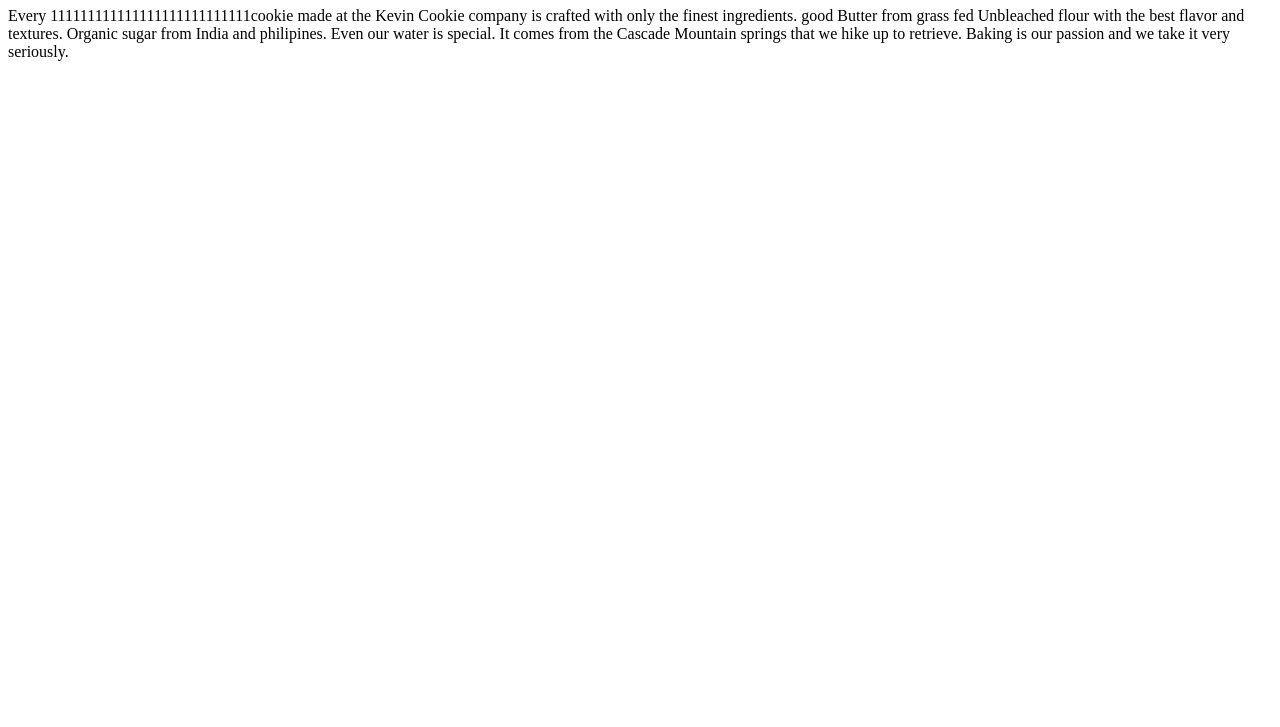
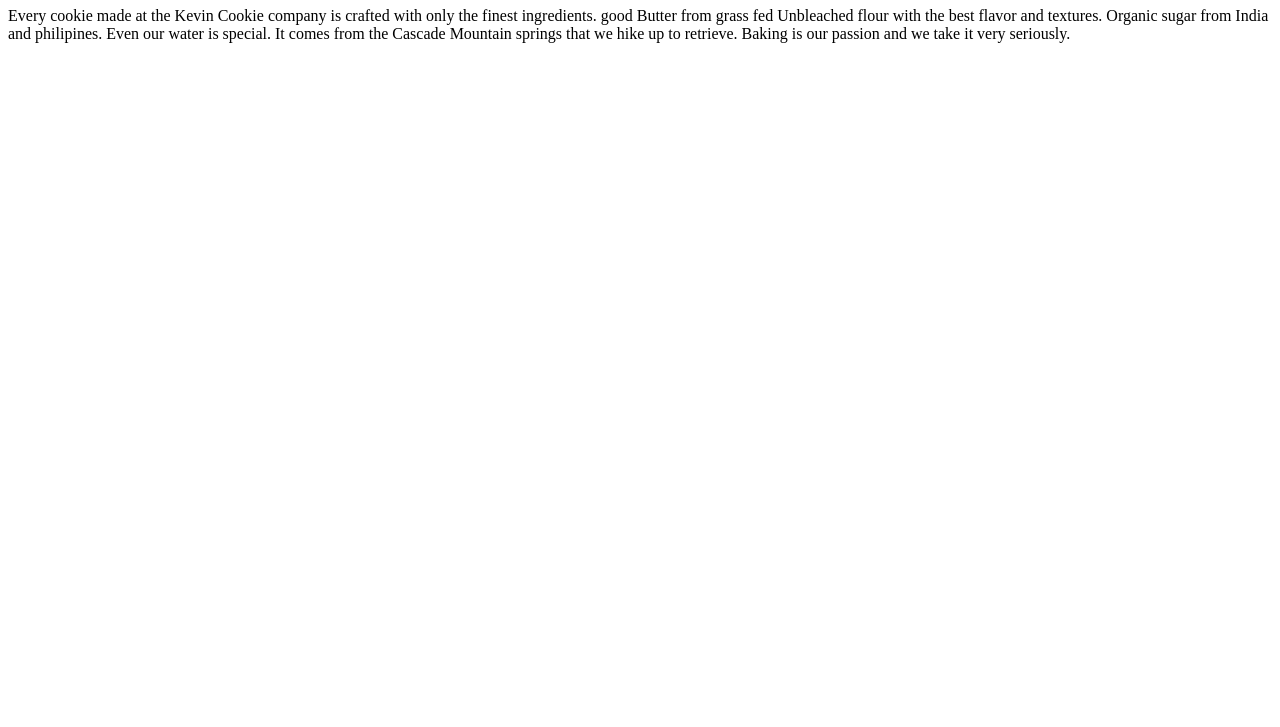
Before and after one commit to aihassan1/kevincookiecompany, a plain HTML site: page index.htm in a window 1280 px wide. Shown: the part 73-800 px from the top of the page. Drawn offline with Linux system fonts and the light colour scheme.

Commit message:
Update index.htm

```diff
--- a/index.htm
+++ b/index.htm
@@ -3,7 +3,7 @@
 <body>
 
 <h1>Deliciousness in every bite!</h1>
-<p>Every 111111111111111111111111111cookie made at the Kevin Cookie company is crafted with only the finest ingredients. good Butter from grass fed Unbleached flour with the best flavor and textures. Organic sugar from India and philipines. Even our water is special. It comes from the Cascade Mountain springs that we hike up to retrieve. Baking is our passion and we take it very seriously.</p>
+<p>Every cookie made at the Kevin Cookie company is crafted with only the finest ingredients. good Butter from grass fed Unbleached flour with the best flavor and textures. Organic sugar from India and philipines. Even our water is special. It comes from the Cascade Mountain springs that we hike up to retrieve. Baking is our passion and we take it very seriously.</p>
 
 </body>
 </html>
```
